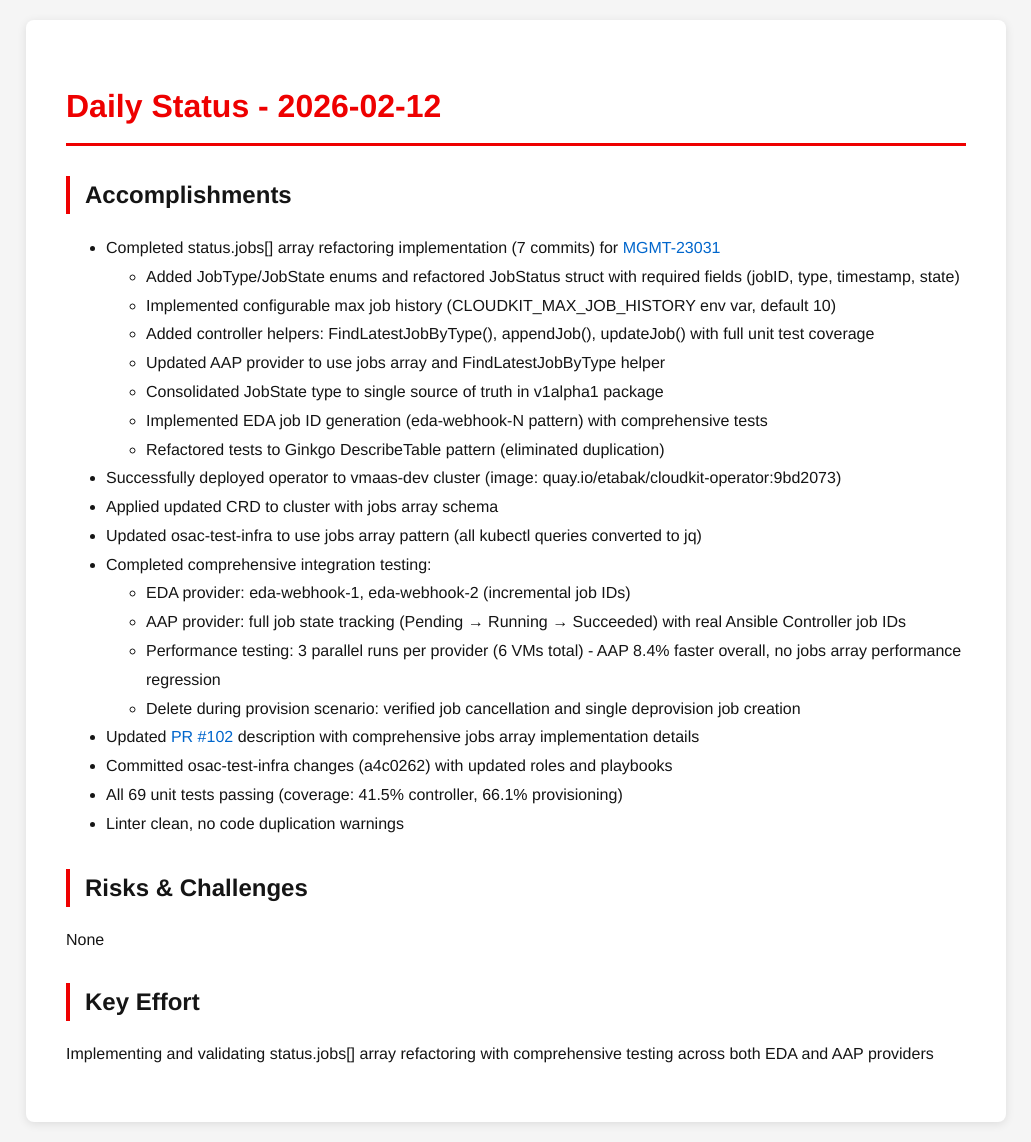
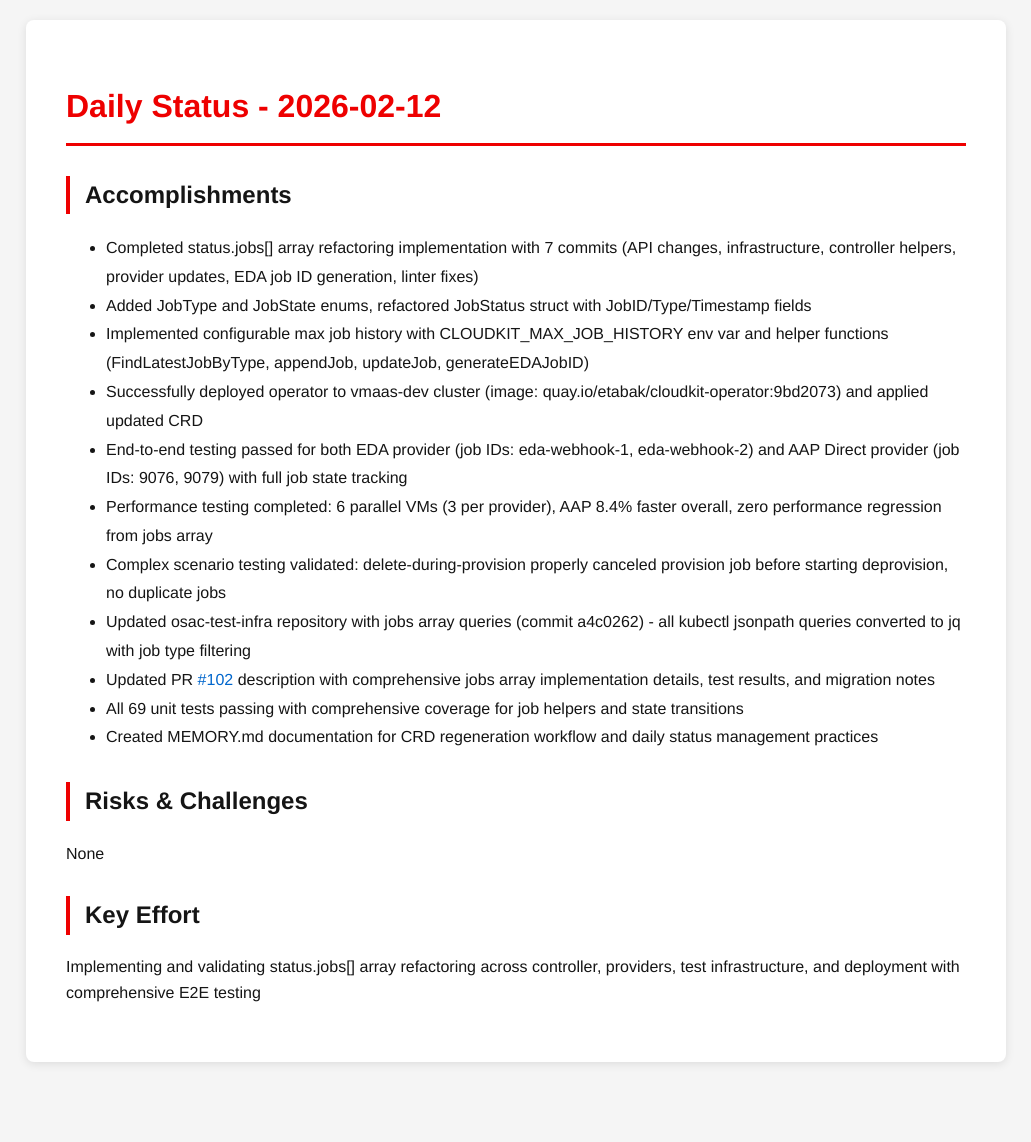
Before and after one commit to tzvatot/daily-status, a Jekyll site: the page built from 2026-02-12.md, in a window 1280 px wide. Shown: the whole page, without its empty margins (124-1155 px from the left). Built offline with Jekyll 4.4.1, drawn with Linux system fonts in a browser that asks for light colours; after the commit the page ends 1082 px from its top, so only the background shows below that.

Commit message:
Daily status update - 2026-02-12

```diff
--- a/2026-02-12.md
+++ b/2026-02-12.md
@@ -7,29 +7,20 @@ date: 2026-02-12
 # Daily Status - 2026-02-12
 
 ## Accomplishments
-- Completed status.jobs[] array refactoring implementation (7 commits) for [MGMT-23031](https://issues.redhat.com/browse/MGMT-23031)
-  - Added JobType/JobState enums and refactored JobStatus struct with required fields (jobID, type, timestamp, state)
-  - Implemented configurable max job history (CLOUDKIT_MAX_JOB_HISTORY env var, default 10)
-  - Added controller helpers: FindLatestJobByType(), appendJob(), updateJob() with full unit test coverage
-  - Updated AAP provider to use jobs array and FindLatestJobByType helper
-  - Consolidated JobState type to single source of truth in v1alpha1 package
-  - Implemented EDA job ID generation (eda-webhook-N pattern) with comprehensive tests
-  - Refactored tests to Ginkgo DescribeTable pattern (eliminated duplication)
-- Successfully deployed operator to vmaas-dev cluster (image: quay.io/etabak/cloudkit-operator:9bd2073)
-- Applied updated CRD to cluster with jobs array schema
-- Updated osac-test-infra to use jobs array pattern (all kubectl queries converted to jq)
-- Completed comprehensive integration testing:
-  - EDA provider: eda-webhook-1, eda-webhook-2 (incremental job IDs)
-  - AAP provider: full job state tracking (Pending → Running → Succeeded) with real Ansible Controller job IDs
-  - Performance testing: 3 parallel runs per provider (6 VMs total) - AAP 8.4% faster overall, no jobs array performance regression
-  - Delete during provision scenario: verified job cancellation and single deprovision job creation
-- Updated [PR #102](https://github.com/osac-project/osac-operator/pull/102) description with comprehensive jobs array implementation details
-- Committed osac-test-infra changes (a4c0262) with updated roles and playbooks
-- All 69 unit tests passing (coverage: 41.5% controller, 66.1% provisioning)
-- Linter clean, no code duplication warnings
+- Completed status.jobs[] array refactoring implementation with 7 commits (API changes, infrastructure, controller helpers, provider updates, EDA job ID generation, linter fixes)
+- Added JobType and JobState enums, refactored JobStatus struct with JobID/Type/Timestamp fields
+- Implemented configurable max job history with CLOUDKIT_MAX_JOB_HISTORY env var and helper functions (FindLatestJobByType, appendJob, updateJob, generateEDAJobID)
+- Successfully deployed operator to vmaas-dev cluster (image: quay.io/etabak/cloudkit-operator:9bd2073) and applied updated CRD
+- End-to-end testing passed for both EDA provider (job IDs: eda-webhook-1, eda-webhook-2) and AAP Direct provider (job IDs: 9076, 9079) with full job state tracking
+- Performance testing completed: 6 parallel VMs (3 per provider), AAP 8.4% faster overall, zero performance regression from jobs array
+- Complex scenario testing validated: delete-during-provision properly canceled provision job before starting deprovision, no duplicate jobs
+- Updated osac-test-infra repository with jobs array queries (commit a4c0262) - all kubectl jsonpath queries converted to jq with job type filtering
+- Updated PR [#102](https://github.com/osac-project/osac-operator/pull/102) description with comprehensive jobs array implementation details, test results, and migration notes
+- All 69 unit tests passing with comprehensive coverage for job helpers and state transitions
+- Created MEMORY.md documentation for CRD regeneration workflow and daily status management practices
 
 ## Risks & Challenges
 None
 
 ## Key Effort
-Implementing and validating status.jobs[] array refactoring with comprehensive testing across both EDA and AAP providers
+Implementing and validating status.jobs[] array refactoring across controller, providers, test infrastructure, and deployment with comprehensive E2E testing
```
